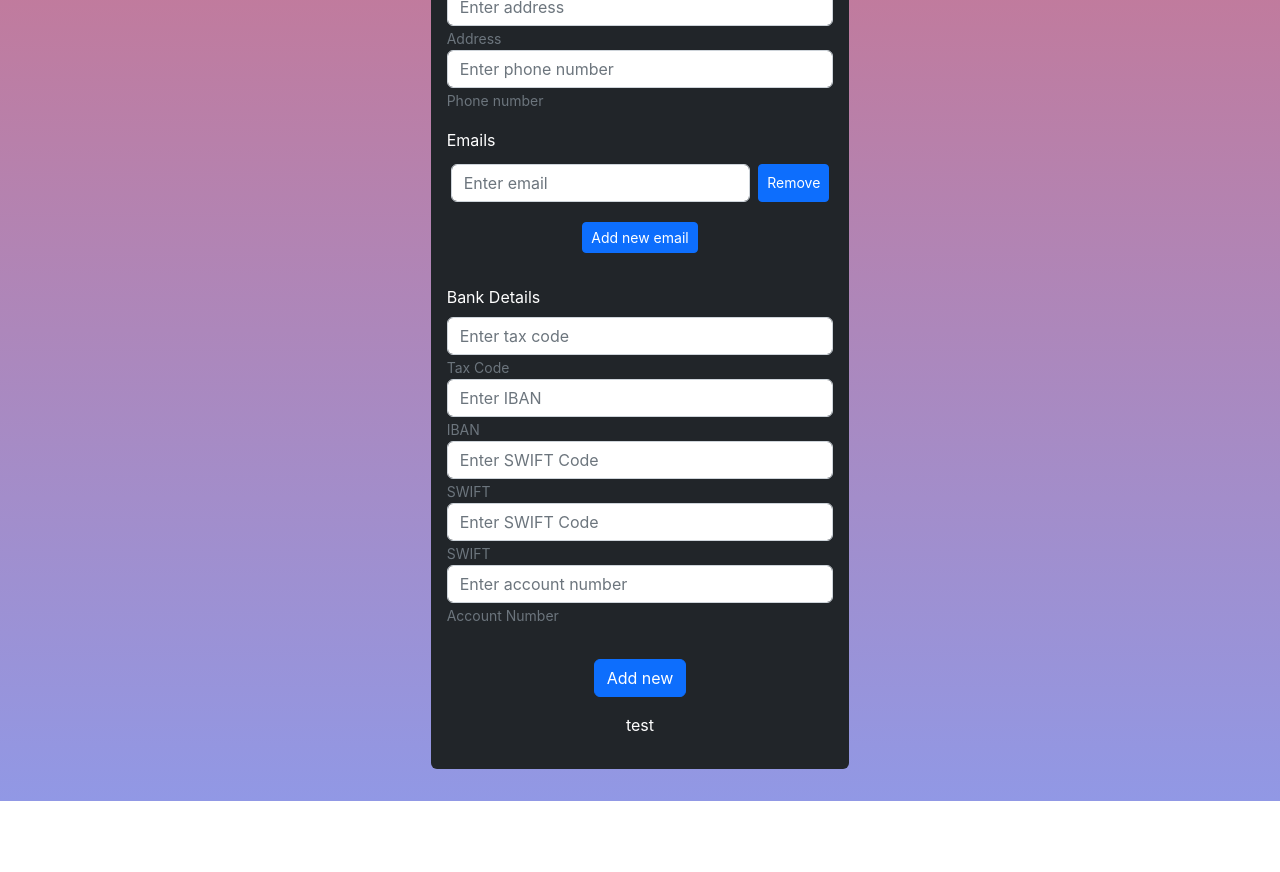
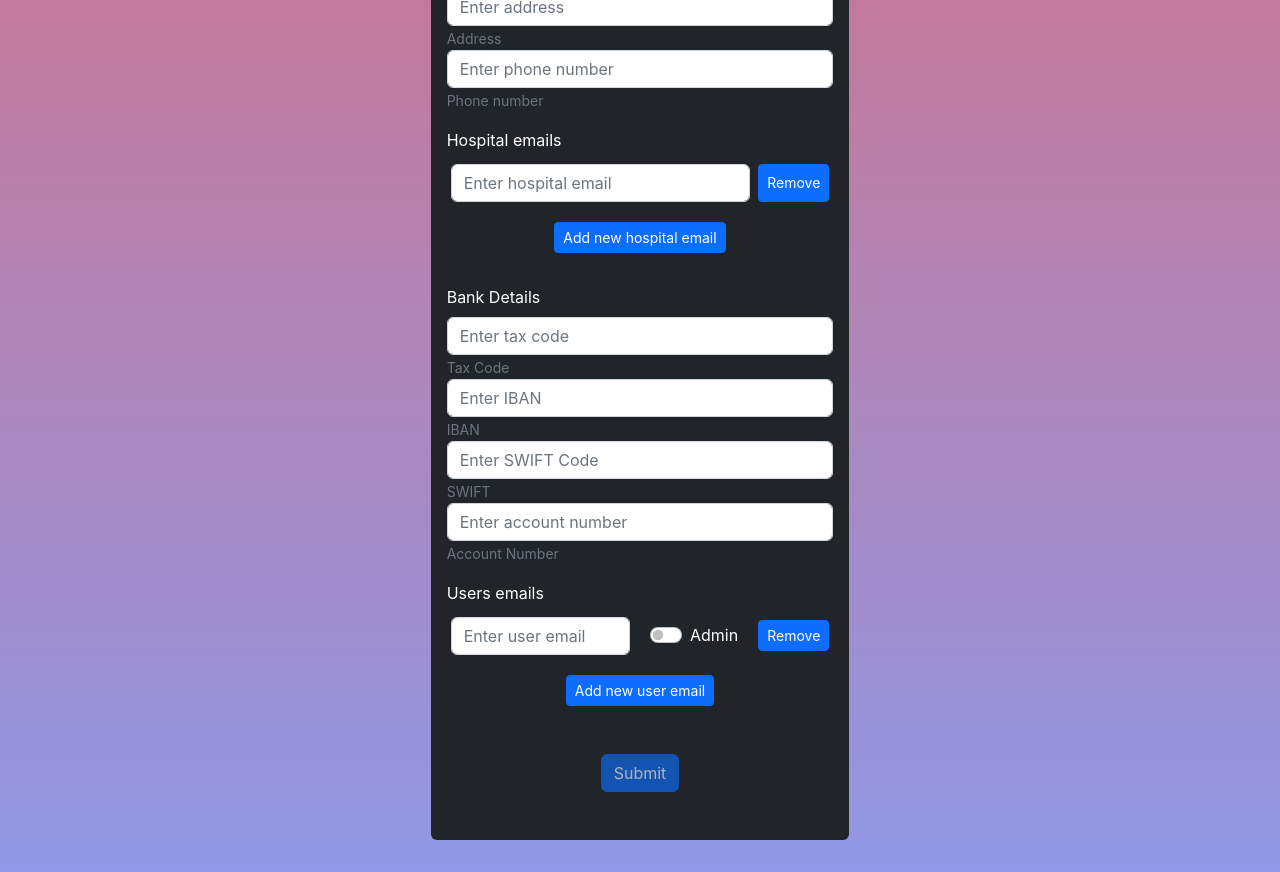
Before and after one commit to claudiumihait/mask-stock, a React (Vite) app in the folder front-end/: page /add-new in a window 1280 px wide. Shown: the part 700-1572 px from the top of the page. Before the commit the page ends 1501 px from the top, so only its background shows below. Built offline with nearby package versions, Linux system fonts and the light colour scheme; a web font is replaced by a local one.

Commit message:
added new fields, form validity, refactor

```diff
--- a/front-end/src/components/AddNew.jsx
+++ b/front-end/src/components/AddNew.jsx
@@ -1,4 +1,4 @@
-import React, { useState, useRef, useCallback, useEffect } from "react";
+import React, { useState, useRef, usesetFields, useEffect } from "react";
 import Col from "react-bootstrap/Col";
 import Form from "react-bootstrap/Form";
 import Button from "react-bootstrap/Button";
@@ -10,6 +10,7 @@ import succesfulLogo from "../../src/images/succesful.gif";
 const AddNew = () => {
   const [formData, setFormData] = useState({
     name: "",
+    users: [{ email: "", admin: false }],
     address: {
       country_code: "",
       post_code: "",
@@ -37,37 +38,87 @@ const AddNew = () => {
     },
     group_member_tax_number: "999",
   });
-  const [emailFields, setEmailFields] = useState([{ value: "" }]);
-  const [successMessage, setSuccessMessage] = useState("test");
-  const [successCondition, setSuccessCondition] = useState(false);
+  const [hospitalEmailsFields, setHospitalsEmailsFields] = useState([
+    { value: "" },
+  ]);
+  const [usersEmailsFields, setUsersEmailsFields] = useState([{ value: "" }]);
+  const [successMessage, setSuccessMessage] = useState("");
+  const [validForm, setValidForm] = useState(false);
 
-  const addFormField = () => {
-    setEmailFields([...emailFields, { value: "" }]);
-  };
+  const addNewInputField = (forWho, setFields) =>
+    setFields([...forWho, { value: "" }]);
 
-  const handleRemoveField = (i) => {
-    setEmailFields(emailFields.filter((_, index) => index !== i));
+  const removeInputField = (forWho, i, property, setFields) => {
+    setFields(forWho.filter((_, index) => index !== i));
     const newFormData = { ...formData };
-    newFormData.emails.splice(i, 1);
+    newFormData[property].splice(i, 1);
     setFormData(newFormData);
   };
 
-  const handleInputChange = (e, i) => {
+  const handleEmails = (forWho, e, i, property, setFields) => {
     const newFormData = { ...formData };
-    newFormData.emails[i] = e.target.value;
+    property === "emails"
+      ? (newFormData[property][i] = e.target.value)
+      : (newFormData[property][i] = { email: e.target.value, admin: false });
     setFormData(newFormData);
-    const newEmailFields = [...emailFields];
+    const newEmailFields = [...forWho];
     newEmailFields[i].value = e.target.value;
-    setEmailFields(newEmailFields);
+    setFields(newEmailFields);
   };
 
-  const handleSubmit = () => {
-    //TODO
-    };
+  const handleUserRights = (i) => {
+    const newFormData = { ...formData };
+    newFormData.users[i] = { ...newFormData.users[i], admin: true };
+    setFormData(newFormData);
+  };
 
-  //   useEffect(() => {
-  //     console.log("form data in useeffect", formData.emails);
-  //   }, [formData]);
+  const handleSubmit = (e) => {
+    e.preventDefault();
+    fetch("http://localhost:9000/api/hospitals", {
+      method: "POST",
+      headers: { "Content-Type": "application/json" },
+      body: JSON.stringify(formData),
+    })
+      .then((res) => res.json())
+      .then((message) => setSuccessMessage(message))
+      .catch((e) => console.log(e));
+  };
+
+  const isFormValid = () => {
+    const {
+      name,
+      users,
+      address: { country_code },
+      address: { post_code },
+      address: { city },
+      address: { address },
+      emails,
+      taxcode,
+      iban,
+      swift,
+      account_number,
+      phone,
+    } = formData;
+
+    return (
+      name !== "" &&
+      users !== [] &&
+      country_code !== "" &&
+      post_code !== "" &&
+      city !== "" &&
+      address !== "" &&
+      emails !== [] &&
+      taxcode !== "" &&
+      iban !== "" &&
+      swift !== "" &&
+      account_number !== "" &&
+      phone !== ""
+    );
+  };
+
+  useEffect(() => {
+    setValidForm(isFormValid());
+  }, [formData]);
 
   return (
     <Col
@@ -185,18 +236,25 @@ const AddNew = () => {
               />
               <Form.Text>Phone number</Form.Text>
             </Form.Group>
-            <Form.Group className="mb-3" controlId="formBasicEmail">
-              <Form.Label>Emails</Form.Label>
-              {emailFields.map((_, i) => (
+            <Form.Group className="mb-3" controlId="formBasicHospitalEmail">
+              <Form.Label>Hospital emails</Form.Label>
+              {hospitalEmailsFields.map((_, i) => (
                 <div className="d-flex" key={i}>
-                  {console.log("ss")}
                   <Form.Control
                     className="mx-1 my-1"
                     required
                     type="text"
-                    value={formData.emails[i]}
-                    placeholder="Enter email"
-                    onChange={(e) => handleInputChange(e, i)}
+                    value={formData.emails[i] || ""}
+                    placeholder="Enter hospital email"
+                    onChange={(e) =>
+                      handleEmails(
+                        hospitalEmailsFields,
+                        e,
+                        i,
+                        "emails",
+                        setHospitalsEmailsFields
+                      )
+                    }
                   />
                   <Button
                     className="mx-1 my-1"
@@ -204,7 +262,14 @@ const AddNew = () => {
                     size="sm"
                     color="blue"
                     data-index={i}
-                    onClick={() => handleRemoveField(i)}
+                    onClick={() =>
+                      removeInputField(
+                        hospitalEmailsFields,
+                        i,
+                        "emails",
+                        setHospitalsEmailsFields
+                      )
+                    }
                   >
                     Remove
                   </Button>
@@ -216,9 +281,14 @@ const AddNew = () => {
                   variant="primary"
                   size="sm"
                   color="blue"
-                  onClick={() => addFormField()}
+                  onClick={() =>
+                    addNewInputField(
+                      hospitalEmailsFields,
+                      setHospitalsEmailsFields
+                    )
+                  }
                 >
-                  Add new email
+                  Add new hospital email
                 </Button>
               </div>
             </Form.Group>
@@ -260,8 +330,6 @@ const AddNew = () => {
                 }
               />
               <Form.Text>SWIFT</Form.Text>
-              <Form.Control type="text" placeholder="Enter SWIFT Code" />
-              <Form.Text>SWIFT</Form.Text>
               <Form.Control
                 required
                 type="text"
@@ -275,15 +343,75 @@ const AddNew = () => {
               />
               <Form.Text>Account Number</Form.Text>
             </Form.Group>
+            <Form.Group className="mb-3" controlId="formBasicUserEmail">
+              <Form.Label>Users emails</Form.Label>
+              {usersEmailsFields.map((_, i) => (
+                <div className="d-flex align-items-center" key={i}>
+                  <Form.Control
+                    className="mx-1 my-1"
+                    required
+                    type="text"
+                    //value={formData.users[i].email || ""}
+                    placeholder="Enter user email"
+                    onChange={(e) =>
+                      handleEmails(
+                        usersEmailsFields,
+                        e,
+                        i,
+                        "users",
+                        setUsersEmailsFields
+                      )
+                    }
+                  />
+                  <Form.Check
+                    className="mx-3"
+                    type="switch"
+                    id={`custom-switch-${i}`}
+                    label="Admin"
+                    onChange={() => handleUserRights(i)}
+                  />
+                  <Button
+                    className="mx-1 my-1"
+                    variant="primary"
+                    size="sm"
+                    color="blue"
+                    data-index={i}
+                    onClick={() =>
+                      removeInputField(
+                        usersEmailsFields,
+                        i,
+                        "users",
+                        setUsersEmailsFields
+                      )
+                    }
+                  >
+                    Remove
+                  </Button>
+                </div>
+              ))}
+              <div className="d-flex justify-content-center">
+                <Button
+                  className="mx-1 my-3"
+                  variant="primary"
+                  size="sm"
+                  color="blue"
+                  onClick={() =>
+                    addNewInputField(usersEmailsFields, setUsersEmailsFields)
+                  }
+                >
+                  Add new user email
+                </Button>
+              </div>
+            </Form.Group>
             <div className="d-flex justify-content-center">
               <Button
-                disabled={successCondition}
+                disabled={!validForm}
                 style={{ marginTop: "1rem" }}
                 onClick={(e) => handleSubmit(e)}
                 variant="primary"
                 type="submit"
               >
-                Add new
+                Submit
               </Button>
             </div>
             <Form.Text
@@ -294,7 +422,7 @@ const AddNew = () => {
                 marginTop: "1rem",
               }}
             >
-              {successMessage}
+              {successMessage ? successMessage : ""}
             </Form.Text>
           </Form>
         </Card.Body>
```
